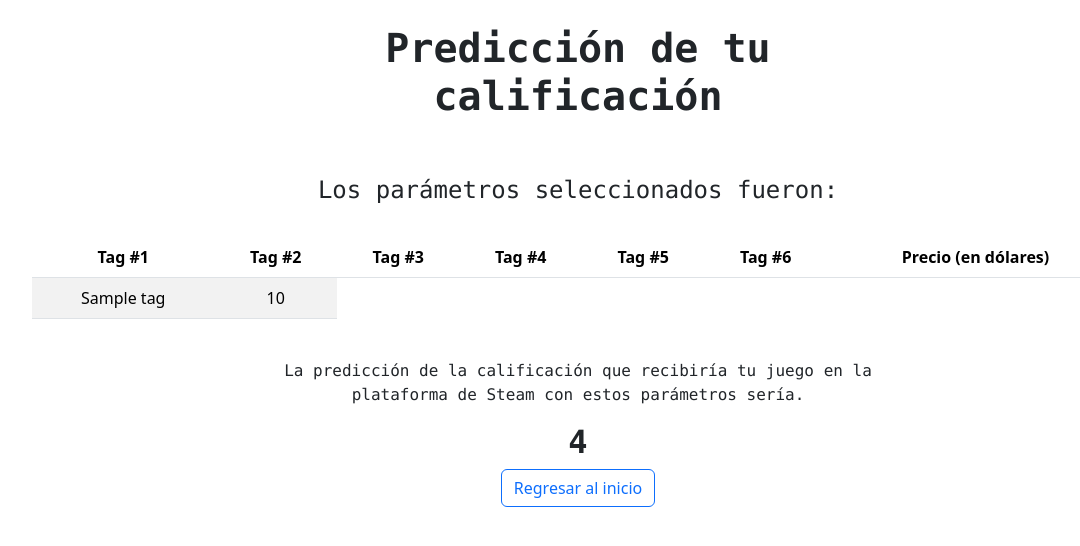
After one commit to mariomttz/steam-learning, a Django app: template visualization/interfaces/templates/rating.html in a window 1280 px wide. The commit adds this page. Shown: the top 546 px of the page, without its empty margins (62-1142 px from the left). Run offline with Django 3.2, Linux system fonts and the light colour scheme; the template is opened without the code that fills it: most values are stand-ins (such as "Sample title", 1, 10 or a date in 2020); some libraries are stand-ins or nearby versions.

Commit message:
HTML updated

```diff
--- /dev/null
+++ b/visualization/interfaces/templates/base.html
@@ -0,0 +1,33 @@
+<!DOCTYPE html>
+<html lang="en">
+  <head>
+    <meta charset="UTF-8" />
+    <meta http-equiv="X-UA-Compatible" content="IE=edge" />
+    <meta name="viewport" content="width=device-width, initial-scale=1.0" />
+    <title>{% block title %} {% endblock %}</title>
+
+    <!-- CSS Bootstrap link -->
+    <link
+      href="https://cdn.jsdelivr.net/npm/bootstrap@5.3.0-alpha3/dist/css/bootstrap.min.css"
+      rel="stylesheet"
+      integrity="sha384-KK94CHFLLe+nY2dmCWGMq91rCGa5gtU4mk92HdvYe+M/SXH301p5ILy+dN9+nJOZ"
+      crossorigin="anonymous"
+    />
+  </head>
+  <body>
+    <!-- Pages content -->
+    {% block content %} {% endblock %}
+
+    <!-- JS Bootstrap scripts -->
+    <script
+      src="https://cdn.jsdelivr.net/npm/@popperjs/core@2.11.7/dist/umd/popper.min.js"
+      integrity="sha384-zYPOMqeu1DAVkHiLqWBUTcbYfZ8osu1Nd6Z89ify25QV9guujx43ITvfi12/QExE"
+      crossorigin="anonymous"
+    ></script>
+    <script
+      src="https://cdn.jsdelivr.net/npm/bootstrap@5.3.0-alpha3/dist/js/bootstrap.min.js"
+      integrity="sha384-Y4oOpwW3duJdCWv5ly8SCFYWqFDsfob/3GkgExXKV4idmbt98QcxXYs9UoXAB7BZ"
+      crossorigin="anonymous"
+    ></script>
+  </body>
+</html>
--- /dev/null
+++ b/visualization/interfaces/templates/rating.html
@@ -0,0 +1,61 @@
+{% extends 'base.html' %}
+{% load crispy_forms_tags %}
+
+{% block title %} Rating prediction {% endblock %}
+
+{% block content %}
+<!-- Header -->
+<div class="mx-auto p-4" style="width: 700px">
+  <p class="h1 text-center font-monospace">
+    <strong>Predicción de tu calificación</strong>
+  </p>
+</div>
+
+<!-- Content -->
+<div class="mx-auto p-4" style="width: 700px">
+  <p class="h4 text-center font-monospace">
+    Los parámetros seleccionados fueron:
+  </p>
+</div>
+
+<div class="container-sm">
+  <div class="container-sm text-center">
+    <table class="table table-striped">
+      <thead>
+        <tr>
+          <th scope="col">Tag #1</th>
+          <th scope="col">Tag #2</th>
+          <th scope="col">Tag #3</th>
+          <th scope="col">Tag #4</th>
+          <th scope="col">Tag #5</th>
+          <th scope="col">Tag #6</th>
+          <th scope="col">Precio (en dólares)</th>
+        </tr>
+      </thead>
+      <tbody>
+        <tr>
+          {% for tag in tags %}
+          <td>{{ tag }}</td>
+          {% endfor %}
+          <td>{{ price }}</td>
+        </tr>
+      </tbody>
+    </table>
+  </div>
+</div>
+
+<div class="mx-auto p-4" style="width: 700px">
+  <p class="text-center font-monospace">
+    La predicción de la calificación que recibiría tu juego en la plataforma de
+    Steam con estos parámetros sería.
+  </p>
+  <p class="h2 text-center font-monospace">
+    <strong>{{ rating }}</strong>
+  </p>
+  <p class="text-center">
+    <a class="btn btn-outline-primary" href="{% url 'home' %}" role="button"
+      >Regresar al inicio</a
+    >
+  </p>
+</div>
+{% endblock %}
```
Also changed, not shown: visualization/interfaces/templates/index.html (+20 -31 lines).
